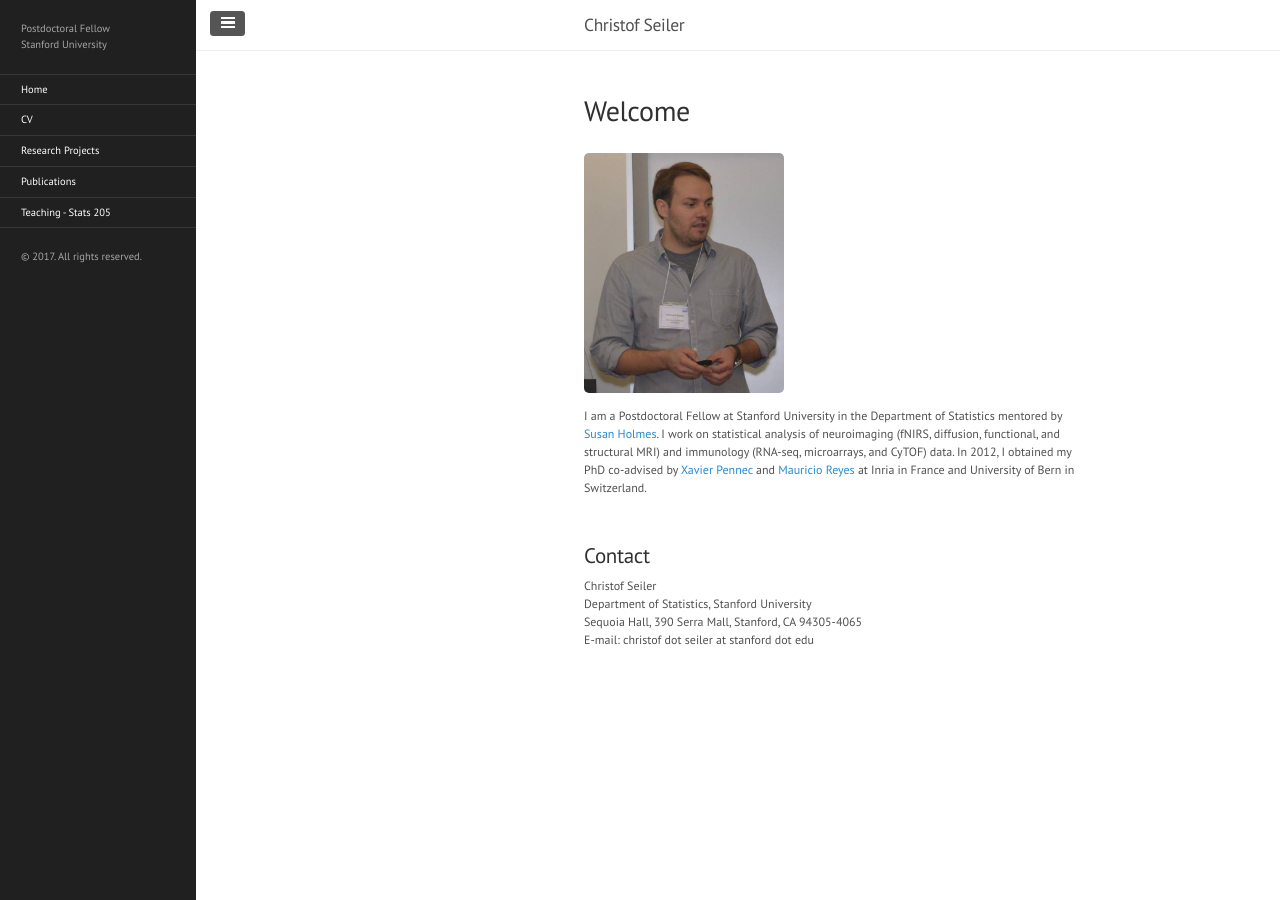
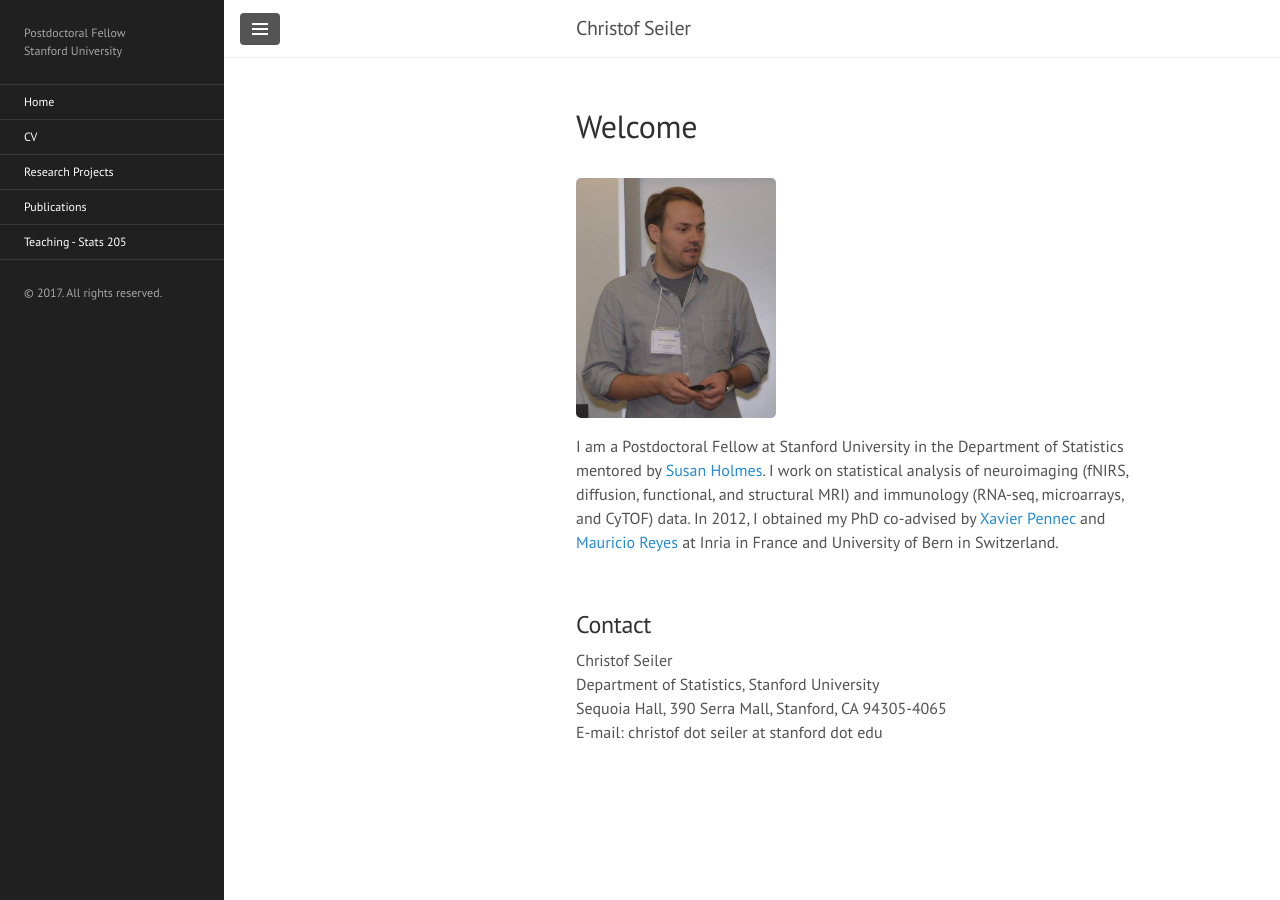
Before and after one commit to ChristofSeiler/ChristofSeiler.github.io, a Jekyll site: the page built from index.html, in a window 1280 px wide. Built offline with Jekyll 4.4.1, drawn with Linux system fonts in a browser that asks for light colours; the list of posts is cut into pages by our own code.

Commit message:
a bit bigger

```diff
--- a/public/css/lanyon.css
+++ b/public/css/lanyon.css
@@ -38,12 +38,12 @@
 html,
 body {
   overflow-x: hidden;
-  font-size: 12px;
+  font-size: 16px;
   line-height: 1.5;
 }
 @media (min-width: 38em) {
   html {
-    font-size: 14px;
+    font-size: 16px;
   }
 }
 
```
